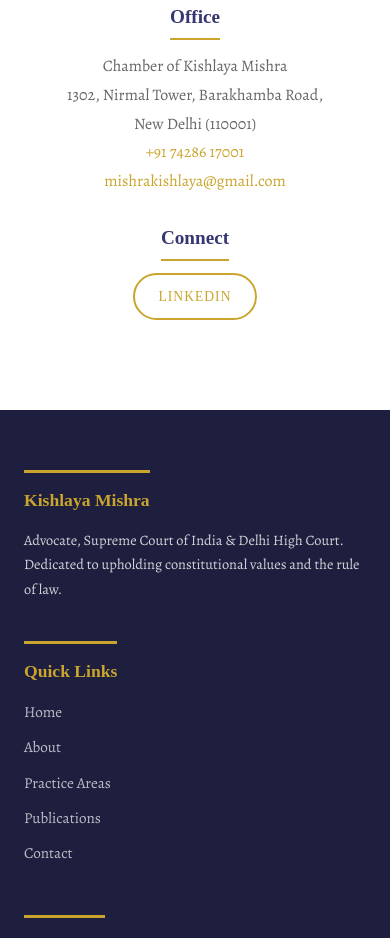
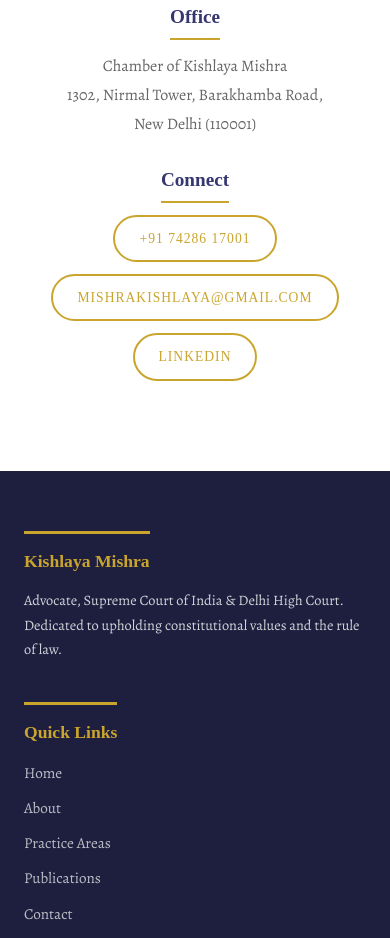
Before and after one commit to mishrakishlaya-hub/website, a plain HTML site: page index.html in a window 390 px wide. Shown: the part 9380-10318 px from the top of the page. Drawn offline with nearby package versions, Linux system fonts and the light colour scheme; a web font is replaced by a local one.

Commit message:
Move phone and email to Connect section

```diff
--- a/index.html
+++ b/index.html
@@ -266,12 +266,12 @@
                 <div class="contact-item">
                     <h4>Office</h4>
                     <p>Chamber of Kishlaya Mishra<br>1302, Nirmal Tower, Barakhamba Road,<br>New Delhi (110001)</p>
-<p><a href="tel:+917428617001">+91 74286 17001</a></p>
-<p><a href="mailto:mishrakishlaya@gmail.com">mishrakishlaya@gmail.com</a></p>
                 </div>
                 <div class="contact-item">
                     <h4>Connect</h4>
                     <div class="social-links">
+                        <a href="tel:+917428617001" class="social-link">+91 74286 17001</a>
+                        <a href="mailto:mishrakishlaya@gmail.com" class="social-link">mishrakishlaya@gmail.com</a>
                         <a href="https://www.linkedin.com/in/kishlaya-mishra-686324212/" target="_blank" rel="noopener" class="social-link">LinkedIn</a>
                     </div>
                 </div>
```
